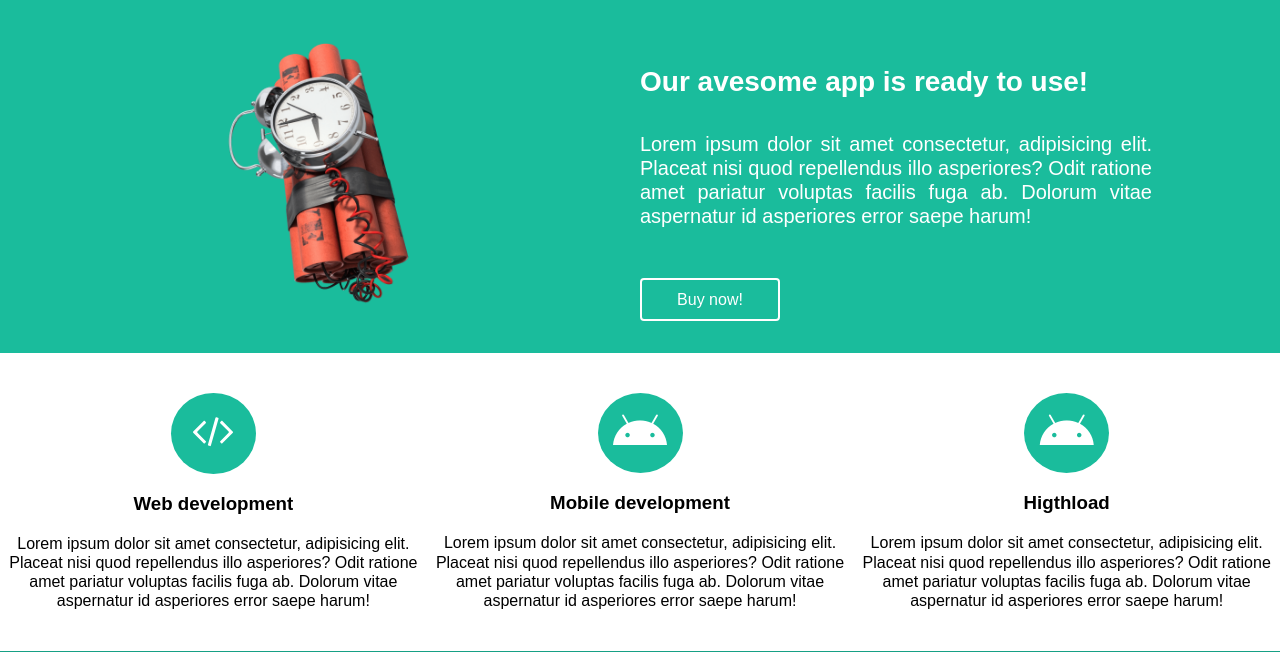
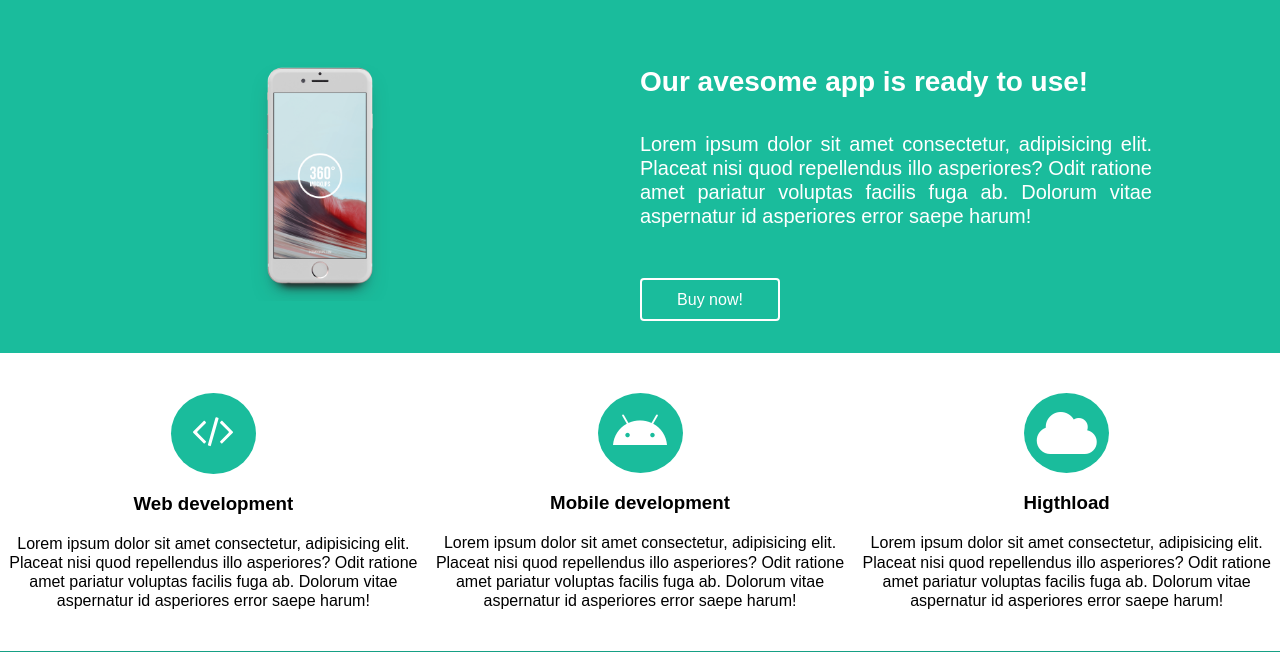
Before and after one commit to shpp-isahnovskii/shpp-Intro_to_Fullstack, a PHP site: page / in a window 1280 px wide. Shown: the part 58-710 px from the top of the page. Run offline with PHP 8.4, Linux system fonts and the light colour scheme; some libraries are stand-ins or nearby versions.

Commit message:
some fixes before going at PC

```diff
--- a/task1/landing N++/index.html
+++ b/task1/landing N++/index.html
@@ -1,13 +1,16 @@
 <!DOCTYPE html>
 <html lang="en">
+
 <head>
   <meta charset="UTF-8">
   <meta name="viewport" content="width=device-width, initial-scale=1.0">
   <meta http-equiv="X-UA-Compatible" content="ie=edge">
-    <link rel="stylesheet" href="https://use.fontawesome.com/releases/v5.8.1/css/all.css" integrity="sha384-50oBUHEmvpQ+1lW4y57PTFmhCaXp0ML5d60M1M7uH2+nqUivzIebhndOJK28anvf" crossorigin="anonymous">
+  <link rel="stylesheet" href="https://use.fontawesome.com/releases/v5.8.1/css/all.css"
+    integrity="sha384-50oBUHEmvpQ+1lW4y57PTFmhCaXp0ML5d60M1M7uH2+nqUivzIebhndOJK28anvf" crossorigin="anonymous">
   <link rel="stylesheet" href="style.css">
   <title>N++</title>
 </head>
+
 <body>
   <header>
 
@@ -41,8 +44,8 @@
 
   </section>
   <section class="our-development">
-        <div class ="dev">
-            <div class = "icon"><img src="images/icons/teg.svg" alt="teg" height="40" width="40"></div>
+    <div class="dev">
+      <div class="icon"><img src="images/icons/teg.svg" alt="teg" height="40" width="40"></div>
       <h3>Web development</h3>
       <p>
         Lorem ipsum dolor sit amet consectetur, adipisicing elit.
@@ -52,7 +55,7 @@
       </p>
     </div>
     <div class="dev">
-            <div class = "icon"><i class="fab fa-android fa-3x"></i></div>
+      <div class="icon"><i class="fab fa-android fa-3x"></i></div>
       <h3>Mobile development</h3>
       <p>
         Lorem ipsum dolor sit amet consectetur, adipisicing elit.
@@ -62,7 +65,7 @@
       </p>
     </div>
     <div class="dev">
-            <div class = "icon"><i class="fab fa-android fa-3x"></i></div>
+      <div class="icon"><i class="fas fa-cloud fa-3x"></i></div>
       <h3>Higthload</h3>
       <p>
         Lorem ipsum dolor sit amet consectetur, adipisicing elit.
@@ -89,4 +92,5 @@
   </section>
 
 </body>
+
 </html>
--- a/task1/landing N++/style.css
+++ b/task1/landing N++/style.css
@@ -1,4 +1,4 @@
-*{
+* {
   box-sizing: border-box;
   font-family: Arial, Helvetica, sans-serif;
   line-height: 1.2;
@@ -9,7 +9,8 @@
 li {
   list-style-type: none;
 }
-li a, .logo a{
+li a,
+.logo a {
   text-decoration: none;
 }
 
@@ -55,16 +56,22 @@
   padding: 32px 0;
 }
 
-.app-review_right-side, .app-review_left-side {
+.app-review_right-side,
+.app-review_left-side {
 	display: block;
   width: 50%;
 }
+.app-review_left-side img {
+	max-width: 64%;
+	padding-top: 30px;
+}
+
 .app-review_right-side {
   text-align: left;
   color: #ffffff;
-
 }
-.app-review_right-side p, .app-review_right-side h1 {
+.app-review_right-side p,
+.app-review_right-side h1 {
   max-width: 80%;
   text-align: justify;
   padding-top: 10px;
@@ -74,10 +81,6 @@
 }
 .app-review_right-side p {
   font-size: 20px;
-}
-
-.app-review_left-side img {
-    max-width: 30%;
 }
 
 .buy-now {
@@ -128,7 +131,8 @@
   height: 45px;
   filter: invert(1);
 }
-.registration-form form input, textarea {
+.registration-form form input,
+textarea {
   padding: 4px;
   margin-top: 8px;
   height: 30px;
@@ -138,7 +142,7 @@
   resize: vertical;
   height: 600px;
 }
-.registration-form form input[type=submit] {
+.registration-form form input[type="submit"] {
   margin-top: 40px;
   height: 40px;
   width: 160px;
--- a/task1/razminka/index.html
+++ b/task1/razminka/index.html
@@ -57,7 +57,7 @@
     **/
     .grid{
       display: grid;
-      grid-template-columns: 1fr 1fr 1fr;
+      grid-template-columns: repeat(3, 1fr); /* review 1 - fixed*/
     }
   </style>
 </head>
```
Also changed, not shown: task1/maket/3column-maket.html (+4 -4 lines), task1/maket/style.css (+3 -5 lines), task1/landing N++/images/iphone.png, task1/landing N++/images/iphone_test.png (added). Lines whose indentation alone changed are shown as unchanged.
